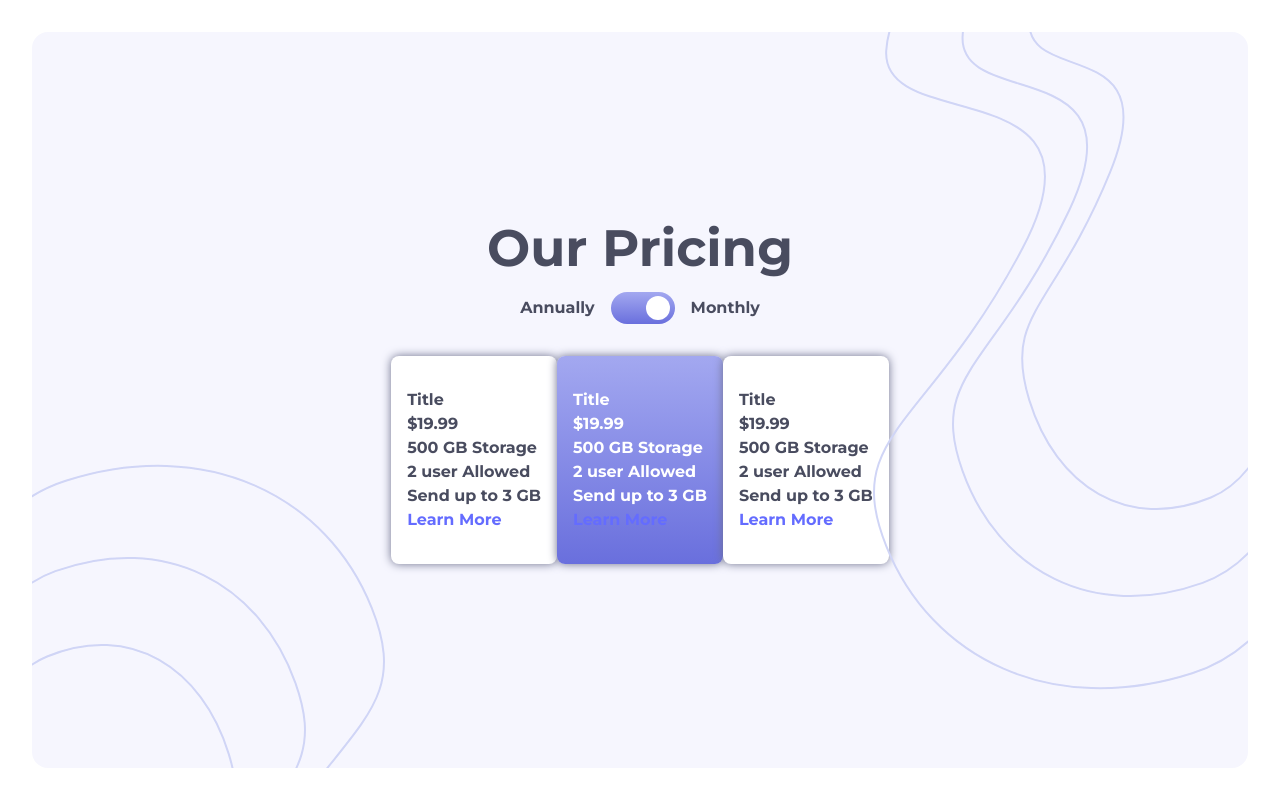
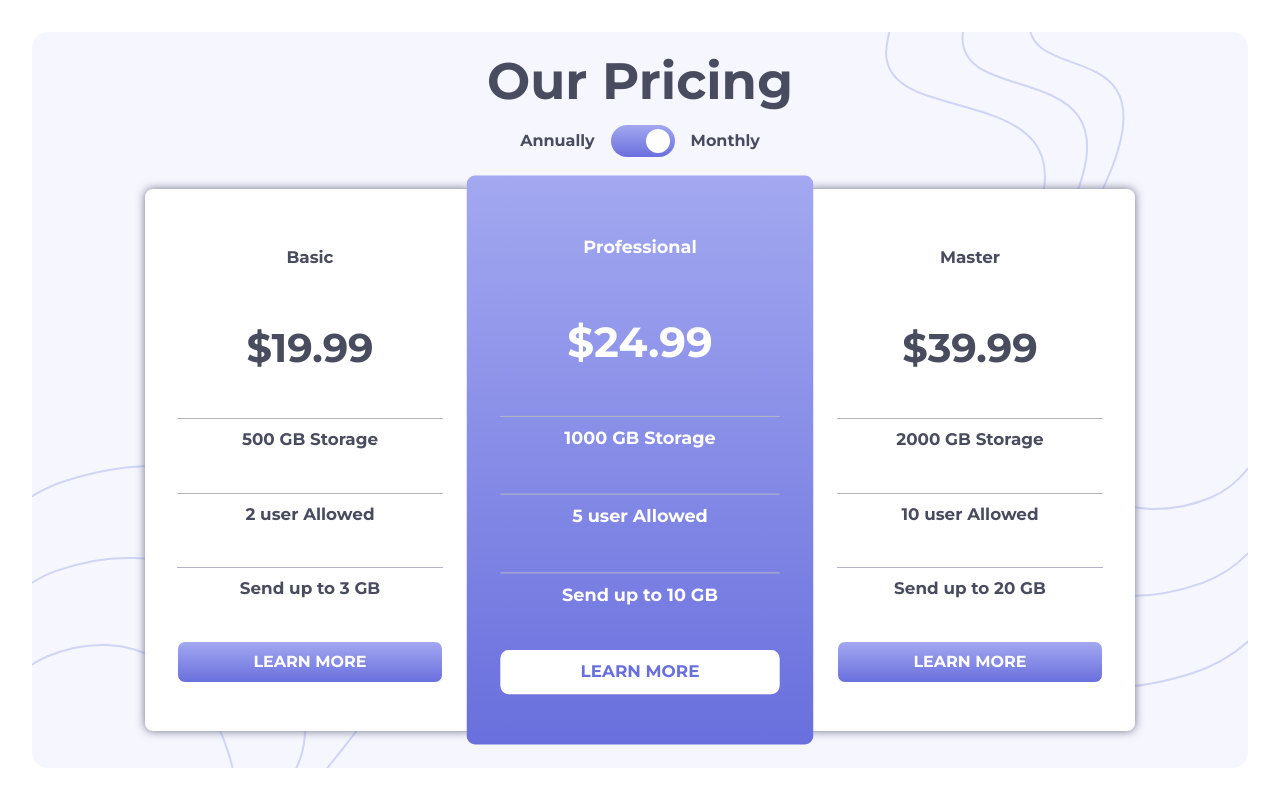
Before and after one commit to Trybuu/react-projects, a React (Vite) app: page /pricing-component in a window 1280 px wide. Built offline with nearby package versions, Linux system fonts and the light colour scheme.

Commit message:
pricing component

```diff
--- a/src/routes/PricingComponent/PricingCard/PricingCard.css
+++ b/src/routes/PricingComponent/PricingCard/PricingCard.css
@@ -1,23 +1,73 @@
 .pricing-cards {
   display: flex;
   flex-direction: column;
-  justify-content: space-around;
+  /* justify-content: space-around; */
   padding: 1rem 0;
 }
 
 .pricing-card {
   display: flex;
   flex-direction: column;
+  min-height: 430px;
+  min-width: 330px;
   margin: 1rem;
-  padding: 2rem 1rem;
+  padding: 2rem 2rem;
   background-color: hsl(0, 0%, 100%);
   box-shadow: 0 0 10px hsl(233, 13%, 49%);
   border-radius: 0.5rem;
+  text-align: center;
+  z-index: 100;
+}
+
+.pricing-card:nth-of-type(2) {
+  z-index: 101;
+}
+
+.pricing-card-text {
+  font-size: 1.05rem;
+  padding: 0.5rem;
+  margin: 1rem 0;
+}
+
+.pricing-card-text.price {
+  font-size: 2.5rem;
+  margin: 1rem 0;
+}
+
+.pricing-card-link {
+  margin: 1rem 0;
+  padding: 0.5rem;
+  border-radius: 0.5rem;
+  color: hsl(0, 0%, 100%);
+  background: linear-gradient(hsl(236, 72%, 79%), hsl(237, 63%, 64%));
+  text-transform: uppercase;
+  border: 1px solid hsl(0, 0%, 100%);
+  transition: 0.3s ease-in-out;
+}
+
+.pricing-card-link:hover {
+  color: hsl(237, 63%, 64%);
+  border: 1px solid hsl(234, 14%, 74%);
+  background: transparent;
 }
 
 .pricing-card:nth-child(2) {
   color: hsl(0, 0%, 100%);
   background: linear-gradient(hsl(236, 72%, 79%), hsl(237, 63%, 64%));
+}
+
+.pricing-card:nth-child(2) .pricing-card-link {
+  color: hsl(237, 63%, 64%);
+  background: hsl(0, 0%, 100%);
+}
+
+.pricing-card:nth-child(2) .pricing-card-link:hover {
+  color: hsl(0, 0%, 100%);
+  background: transparent;
+}
+
+.border-top {
+  border-top: 1px solid hsl(234, 14%, 74%);
 }
 
 @media only screen and (min-width: 1000px) {
@@ -28,4 +78,9 @@
   .pricing-card {
     margin: 0;
   }
+
+  .pricing-card:nth-child(2) {
+    transform: scale(1.05);
+    box-shadow: none;
+  }
 }
--- a/src/routes/PricingComponent/PricingCard/PricingCard.jsx
+++ b/src/routes/PricingComponent/PricingCard/PricingCard.jsx
@@ -1,14 +1,24 @@
 import './PricingCard.css'
 
-export default function PricingCard() {
+export default function PricingCard({ data, pricing }) {
   return (
     <div className="pricing-card">
-      <span>Title</span>
-      <span>$19.99</span>
-      <span>500 GB Storage</span>
-      <span>2 user Allowed</span>
-      <span>Send up to 3 GB</span>
-      <a href="">Learn More</a>
+      <span className="pricing-card-text">{data.planName}</span>
+      <span className="pricing-card-text price">
+        ${pricing === 'Monthly' ? data.price.monthly : data.price.annually}
+      </span>
+      <span className="pricing-card-text border-top">
+        {data.storageGb} GB Storage
+      </span>
+      <span className="pricing-card-text border-top">
+        {data.users} user Allowed
+      </span>
+      <span className="pricing-card-text border-top">
+        Send up to {data.sendUpGb} GB
+      </span>
+      <a className="pricing-card-link" href="#">
+        Learn More
+      </a>
     </div>
   )
 }
--- a/src/routes/PricingComponent/PricingComponent.jsx
+++ b/src/routes/PricingComponent/PricingComponent.jsx
@@ -11,7 +11,7 @@ const PRICES = [
     planName: 'Basic',
     price: {
       monthly: 19.99,
-      annuall: 199.99,
+      annually: 199.99,
     },
     storageGb: 500,
     users: 2,
@@ -19,25 +19,25 @@ const PRICES = [
     link: '#',
   },
   {
-    planName: 'Basic',
+    planName: 'Professional',
     price: {
-      monthly: 19.99,
-      annuall: 199.99,
+      monthly: 24.99,
+      annually: 249.99,
     },
-    storageGb: 500,
-    users: 2,
-    sendUpGb: 3,
+    storageGb: 1000,
+    users: 5,
+    sendUpGb: 10,
     link: '#',
   },
   {
-    planName: 'Basic',
+    planName: 'Master',
     price: {
-      monthly: 19.99,
-      annuall: 199.99,
+      monthly: 39.99,
+      annually: 399.99,
     },
-    storageGb: 500,
-    users: 2,
-    sendUpGb: 3,
+    storageGb: 2000,
+    users: 10,
+    sendUpGb: 20,
     link: '#',
   },
 ]
@@ -53,9 +53,11 @@ export default function PricingComponent() {
     <div id="pricing-component">
       <PricingSwitch onSetPricing={handlePricingSwitch} pricing={pricing} />
       <div className="pricing-cards">
-        <PricingCard />
-        <PricingCard />
-        <PricingCard />
+        {PRICES.map((plan) => {
+          return (
+            <PricingCard data={plan} pricing={pricing} key={plan.planName} />
+          )
+        })}
       </div>
       {/* // Images for decoration */}
       {/* // --------------------- */}
--- a/src/routes/PricingComponent/PricingSwitch/PricingSwitch.css
+++ b/src/routes/PricingComponent/PricingSwitch/PricingSwitch.css
@@ -1,7 +1,15 @@
+.pricing-title {
+  z-index: 100;
+}
+
 .pricing-switch {
   display: flex;
   justify-content: center;
   align-items: center;
+}
+
+.pricing-switch span {
+  z-index: 100;
 }
 
 .pricing-switch-btn {
@@ -14,6 +22,7 @@
   background: linear-gradient(hsl(236, 72%, 79%), hsl(237, 63%, 64%));
   border: none;
   border-radius: 1rem;
+  z-index: 100;
 }
 
 .pricing-switch-btn .circle {
--- a/src/routes/PricingComponent/PricingSwitch/PricingSwitch.jsx
+++ b/src/routes/PricingComponent/PricingSwitch/PricingSwitch.jsx
@@ -3,7 +3,7 @@ import './PricingSwitch.css'
 export default function PricingSwitch({ onSetPricing, pricing }) {
   return (
     <>
-      <h1>Our Pricing</h1>
+      <h1 className="pricing-title">Our Pricing</h1>
       <div className="pricing-switch">
         <span>Annually</span>
         <button
```
